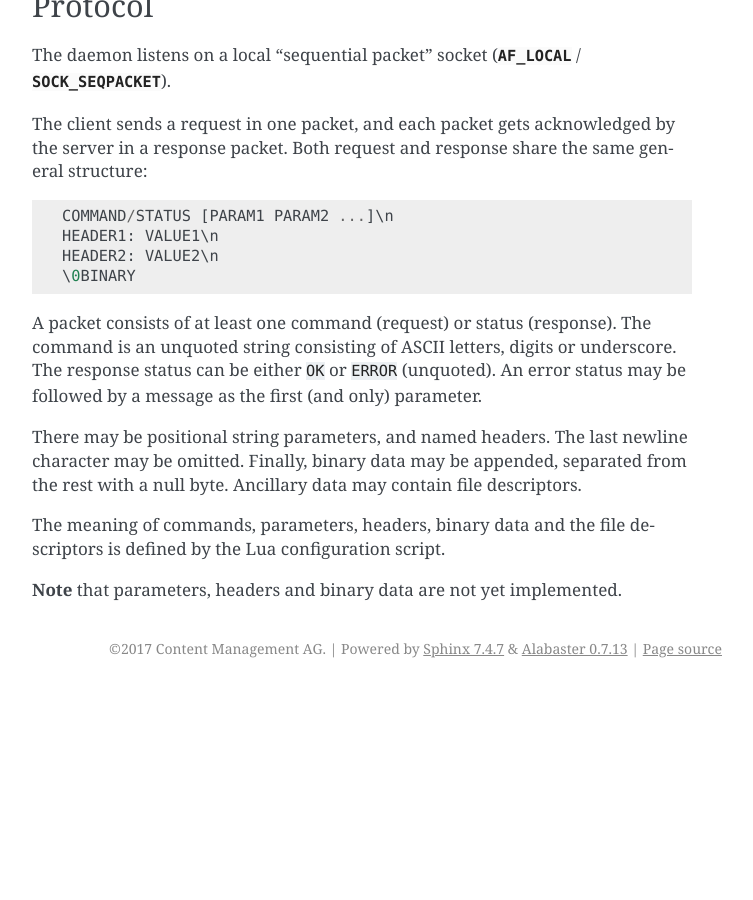
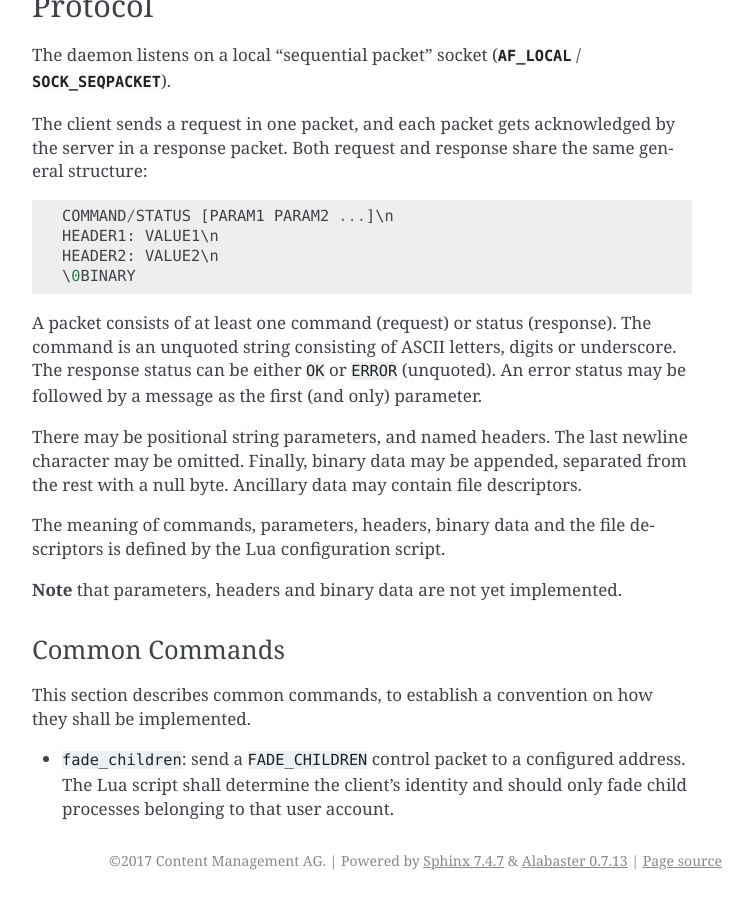
Before and after one commit to CM4all/passage, a Sphinx documentation site: the page built from doc/index.rst, in a window 1280 px wide and 900 px high, scrolled down 3170 px. Shown: the whole window, without its empty margins (388-1141 px from the left). Built offline with Sphinx 7.4.7, drawn with Linux system fonts in a browser that asks for light colours; before the commit the page ends 3858 px from its top, so only the background shows below that.

Commit message:
doc: add "Common Commands" section

```diff
--- a/doc/index.rst
+++ b/doc/index.rst
@@ -187,3 +187,15 @@
 
 **Note** that parameters, headers and binary data are not yet
 implemented.
+
+
+Common Commands
+^^^^^^^^^^^^^^^
+
+This section describes common commands, to establish a convention on
+how they shall be implemented.
+
+* :samp:`fade_children`: send a :samp:`FADE_CHILDREN` control
+  packet to a configured address.  The Lua script shall determine the
+  client's identity and should only fade child processes belonging to
+  that user account.
```
